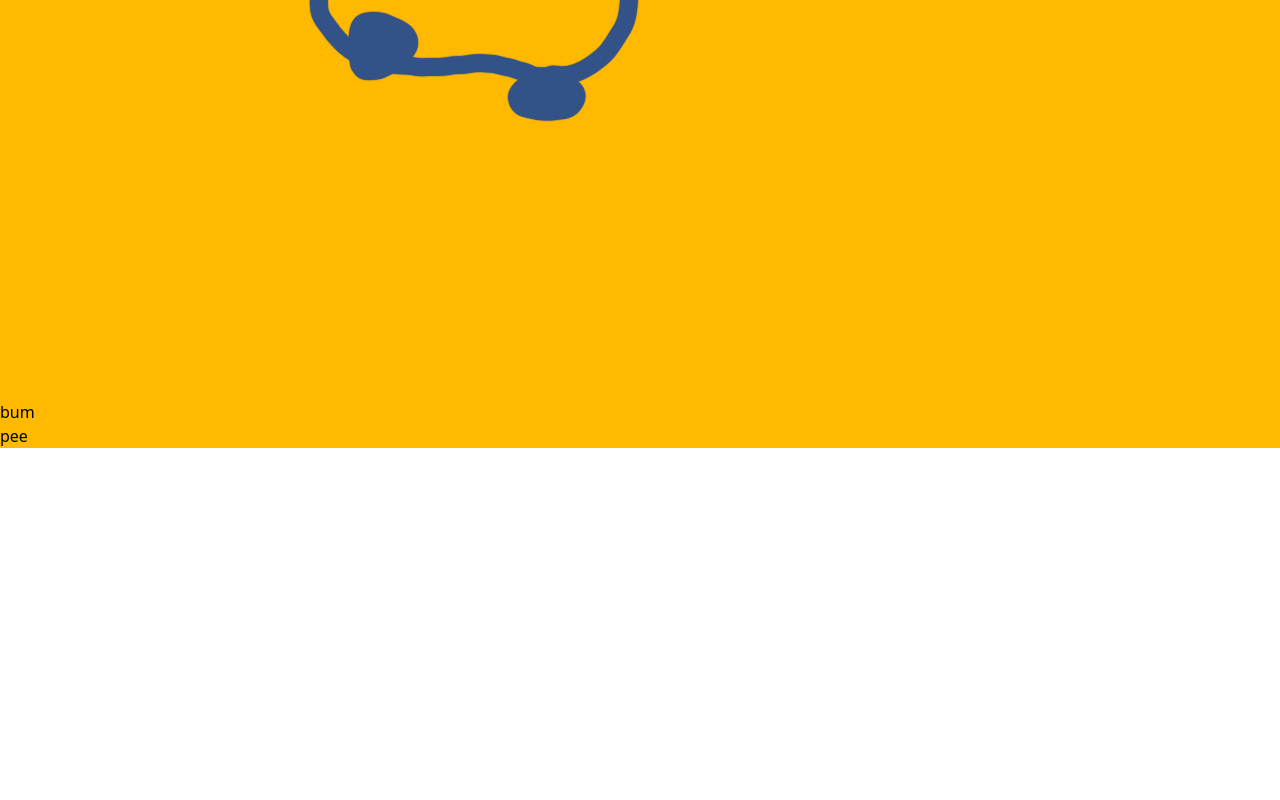
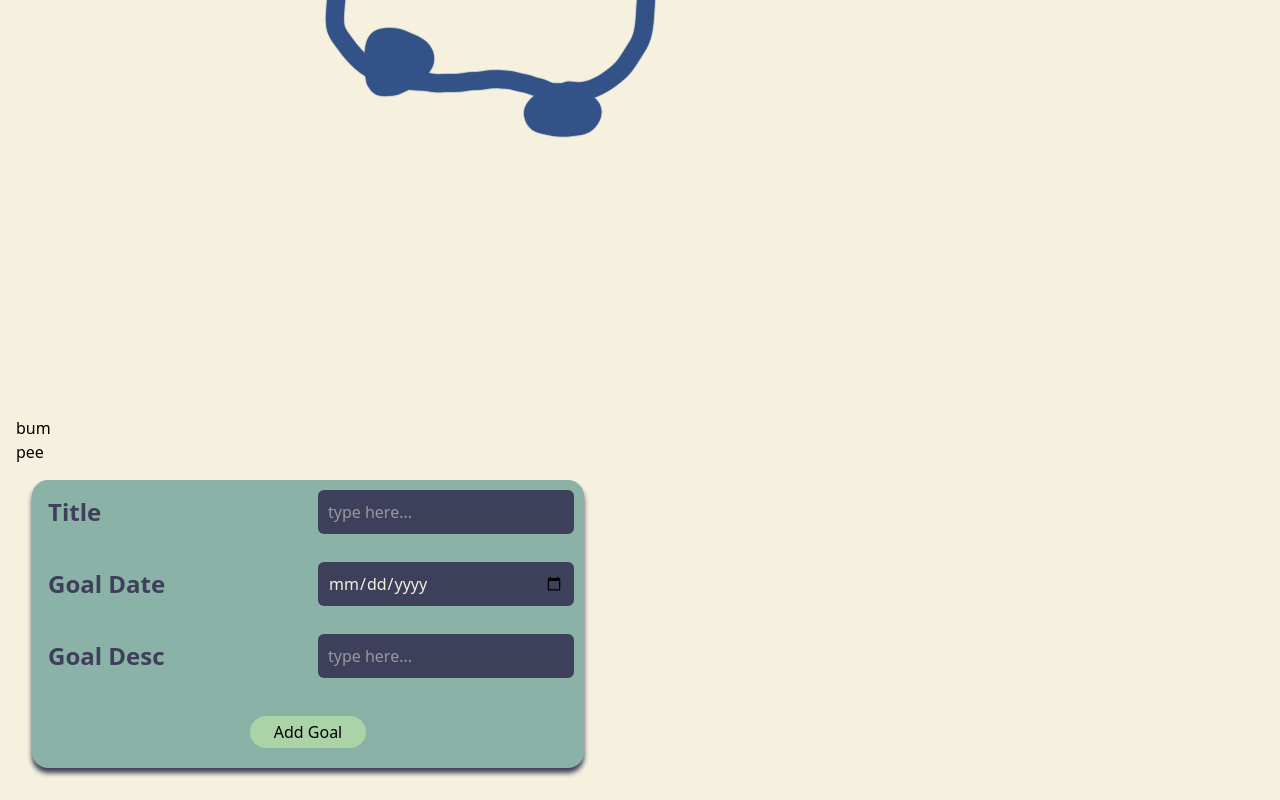
Before and after one commit to LychellePham/Goalie, a Next.js app: page /dashboard in a window 1280 px wide. Shown: the part 752-1552 px from the top of the page. Before the commit the page ends 1200 px from the top, so only its background shows below. Built offline with nearby package versions, Linux system fonts and the light colour scheme.

Commit message:
create 'add goal' component

```diff
--- a/src/app/dashboard/AddGoalContainer.jsx
+++ b/src/app/dashboard/AddGoalContainer.jsx
@@ -1,8 +1,63 @@
+
+
 export default function AddGoalContainer(){
 
     // This is the box that lets the user enter data to create new goal
     return(
       <>
+      <div className="bg-seagreen bg-contain w-fit rounded-2xl object-scale-down m-4 grid grid-cols-2 grid-rows-4 shadow-custom shadow-dark">
+
+
+
+        <div className="col-span-1 row-span-1">
+          <p className="text-dark text-2xl font-bold m-4">Title</p>
+        </div>
+
+        <div className="col-span-1">
+          <input
+            type="text"
+            placeholder="type here..."
+            className="bg-dark text-beige p-2.5 m-2.5 rounded-md w-64"></input>
+        </div>
+
+
+        <div className="col-span-1 row-span-1">
+          <p className="text-dark text-2xl font-bold m-4">Goal Date</p>
+        </div>
+
+        <div className="col-span-1">
+          <input
+            type="date"
+            className="bg-dark text-beige p-2.5 m-2.5 rounded-md w-64 cursor-pointer">
+
+          </input>
+        </div>
+
+
+        <div className="col-span-1 row-span-1">
+          <p className="text-dark text-2xl font-bold m-4">Goal Desc</p>
+        </div>
+
+        <div className="col-span-1">
+          <input
+            type="text"
+            placeholder="type here..."
+            className="bg-dark text-beige p-2.5 m-2.5 rounded-md w-64"></input>
+        </div>
+
+
+        <div className="col-span-2 flex justify-center">
+          <button className="bg-green m-5 px-6 p-1 rounded-full">Add Goal</button>
+        </div>
+
+
+
+
+
+
+
+
+      </div>
       </>
     )
 }
--- a/src/app/dashboard/page.jsx
+++ b/src/app/dashboard/page.jsx
@@ -1,14 +1,17 @@
+import AddGoalContainer from "./AddGoalContainer";
+
 export default function DashboardPage(){
     // useEffect to fetch goals from backend
 
     return(
         <>
-        <div className="bg-beige">
-            <div className="bg-amber-400">
+        <div className="bg-beige p-4">
+            <div className="">
                 <h1 className="text-9xl">Goalie</h1>
                 <img src="/GOALIE2.png" alt="Goalie Logo"></img>
                 <h2>bum</h2>
                 <p>pee</p>
+                <AddGoalContainer></AddGoalContainer>
 
             </div>
 
--- a/src/app/globals.css
+++ b/src/app/globals.css
@@ -7,6 +7,10 @@
   --color-green: #AcD3A8;
   --color-seagreen: #8AB2A6;
   --color-beige: #F6F1DE;
+  --color-dark: #3E3F5B;
+
+  --shadow-custom: 0 5px 5px 0 rgba(0, 0, 0, 1);
+
 }
 
 /* :root {
--- a/tailwind.config.js
+++ b/tailwind.config.js
@@ -2,7 +2,12 @@
 module.exports = {
   content: [],
   theme: {
-    extend: {},
+    extend: {
+
+      boxShadow: {
+        'custom': '10px 10px 0px 0px rgba(62, 63, 91, 1)',
+      }
+    },
   },
   plugins: [],
 }
```
